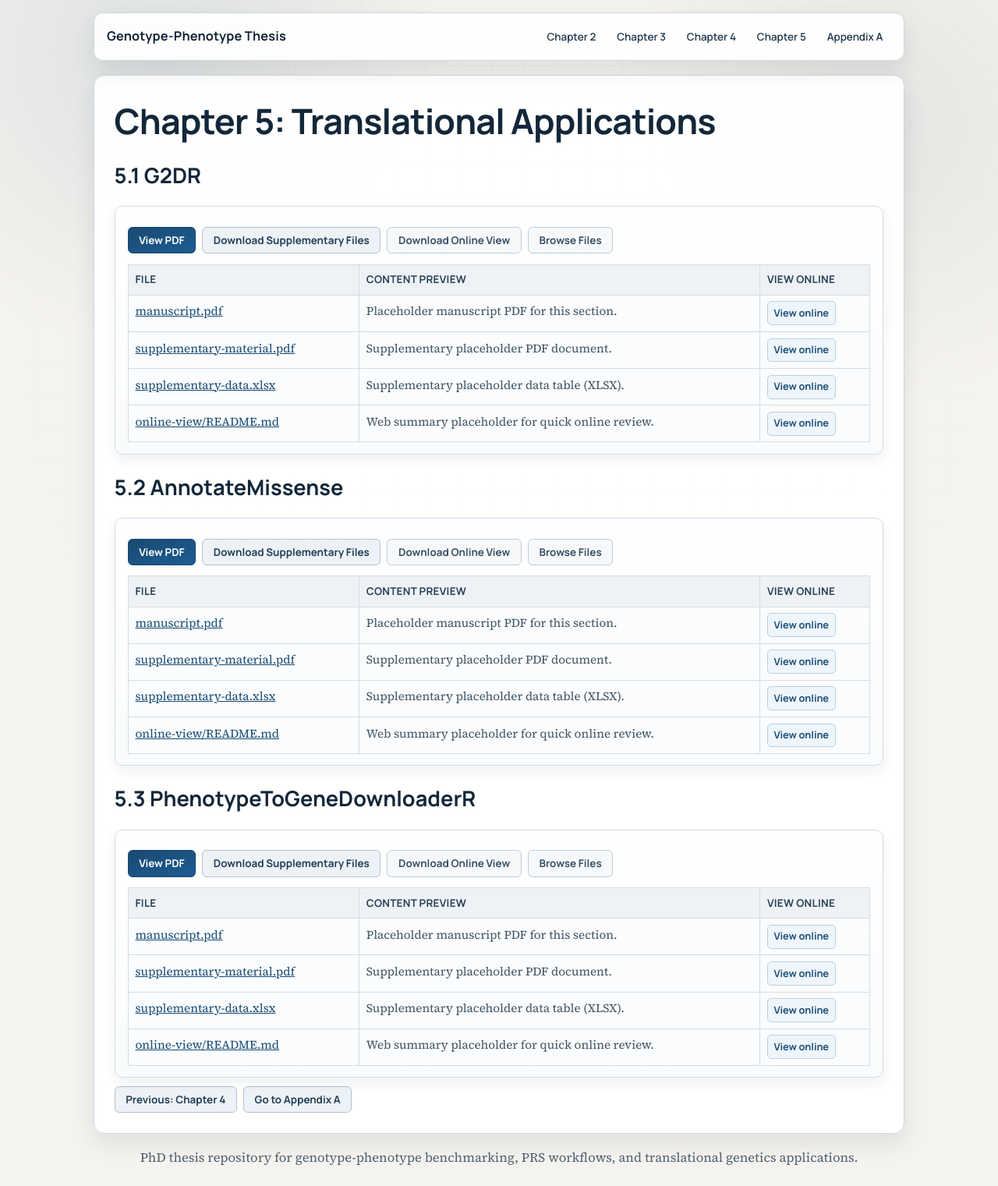
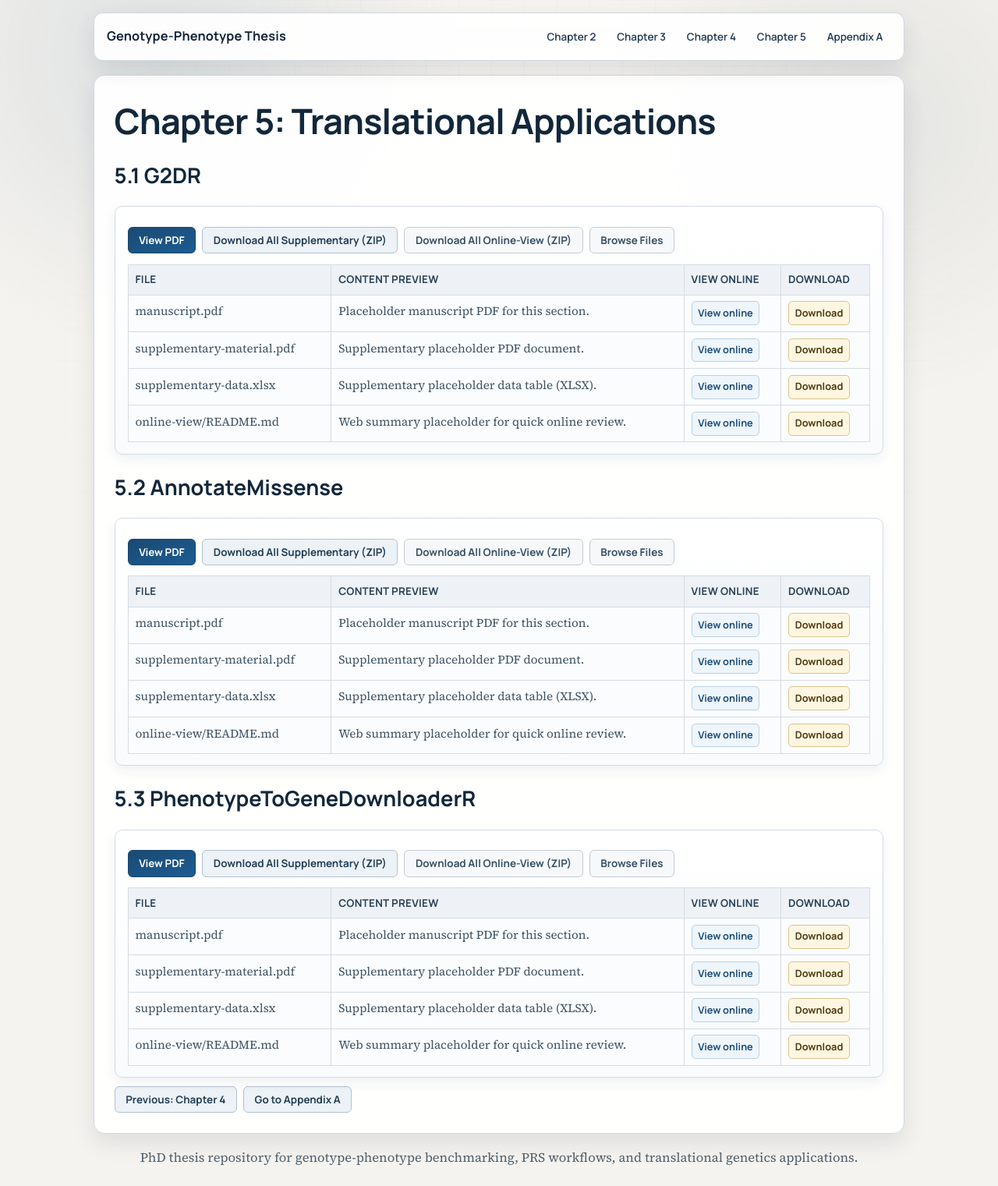
Before and after one commit to MuhammadMuneeb007/genotype-phenotype-thesis, a Jekyll site: the page built from docs/chapters/chapter-05.md, in a window 1280 px wide. Shown: the whole page at 78% size. Built offline with Jekyll 4.4.1, drawn with Linux system fonts in a browser that asks for light colours; our own code applies the rules of GitHub Pages for plain Markdown files.

Commit message:
Add per-file view and download controls with XLSX preview links

```diff
--- a/docs/assets/css/styles.css
+++ b/docs/assets/css/styles.css
@@ -241,6 +241,16 @@ a:hover {
   text-decoration: none;
 }
 
+.table-action-download {
+  color: #4f3a0f;
+  border-color: #d8c48c;
+  background: #fff6e2;
+}
+
+.table-action-download:hover {
+  background: #fff0cf;
+}
+
 .action-row {
   display: flex;
   flex-wrap: wrap;
--- a/docs/chapters/chapter-05.md
+++ b/docs/chapters/chapter-05.md
@@ -10,35 +10,39 @@ layout: default
 
 <div class="study-card">
 	<div class="action-row">
-		<a class="btn btn-primary" href="{{ site.repository_raw_url }}/chapters/chapter-05-translational-applications/5.1-g2dr/manuscript.pdf" target="_blank" rel="noopener">View PDF</a>
-		<a class="btn" href="{{ '/assets/downloads/5.1-g2dr-supplementary.zip' | relative_url }}" download>Download Supplementary Files</a>
-		<a class="btn btn-ghost" href="{{ '/assets/downloads/5.1-g2dr-online-view.zip' | relative_url }}" download>Download Online View</a>
+		<a class="btn btn-primary" href="{{ site.repository_url }}/blob/main/chapters/chapter-05-translational-applications/5.1-g2dr/manuscript.pdf" target="_blank" rel="noopener">View PDF</a>
+		<a class="btn" href="{{ '/assets/downloads/5.1-g2dr-supplementary.zip' | relative_url }}" download>Download All Supplementary (ZIP)</a>
+		<a class="btn btn-ghost" href="{{ '/assets/downloads/5.1-g2dr-online-view.zip' | relative_url }}" download>Download All Online-View (ZIP)</a>
 		<a class="btn btn-ghost" href="{{ site.repository_url }}/tree/main/chapters/chapter-05-translational-applications/5.1-g2dr">Browse Files</a>
 	</div>
 	<table class="preview-table">
 		<thead>
-			<tr><th>File</th><th>Content Preview</th><th>View Online</th></tr>
+			<tr><th>File</th><th>Content Preview</th><th>View Online</th><th>Download</th></tr>
 		</thead>
 		<tbody>
 			<tr>
-				<td><a href="{{ site.repository_raw_url }}/chapters/chapter-05-translational-applications/5.1-g2dr/manuscript.pdf" target="_blank" rel="noopener">manuscript.pdf</a></td>
+				<td>manuscript.pdf</td>
 				<td>Placeholder manuscript PDF for this section.</td>
-				<td><a class="table-action" href="{{ site.repository_raw_url }}/chapters/chapter-05-translational-applications/5.1-g2dr/manuscript.pdf" target="_blank" rel="noopener">View online</a></td>
+				<td><a class="table-action" href="{{ site.repository_url }}/blob/main/chapters/chapter-05-translational-applications/5.1-g2dr/manuscript.pdf" target="_blank" rel="noopener">View online</a></td>
+				<td><a class="table-action table-action-download" href="{{ site.repository_raw_url }}/chapters/chapter-05-translational-applications/5.1-g2dr/manuscript.pdf" target="_blank" rel="noopener" download>Download</a></td>
 			</tr>
 			<tr>
-				<td><a href="{{ site.repository_raw_url }}/chapters/chapter-05-translational-applications/5.1-g2dr/supplementary/supplementary-material.pdf" target="_blank" rel="noopener">supplementary-material.pdf</a></td>
+				<td>supplementary-material.pdf</td>
 				<td>Supplementary placeholder PDF document.</td>
-				<td><a class="table-action" href="{{ site.repository_raw_url }}/chapters/chapter-05-translational-applications/5.1-g2dr/supplementary/supplementary-material.pdf" target="_blank" rel="noopener">View online</a></td>
+				<td><a class="table-action" href="{{ site.repository_url }}/blob/main/chapters/chapter-05-translational-applications/5.1-g2dr/supplementary/supplementary-material.pdf" target="_blank" rel="noopener">View online</a></td>
+				<td><a class="table-action table-action-download" href="{{ site.repository_raw_url }}/chapters/chapter-05-translational-applications/5.1-g2dr/supplementary/supplementary-material.pdf" target="_blank" rel="noopener" download>Download</a></td>
 			</tr>
 			<tr>
-				<td><a href="{{ site.repository_url }}/blob/main/chapters/chapter-05-translational-applications/5.1-g2dr/supplementary/supplementary-data.xlsx" target="_blank" rel="noopener">supplementary-data.xlsx</a></td>
+				<td>supplementary-data.xlsx</td>
 				<td>Supplementary placeholder data table (XLSX).</td>
-				<td><a class="table-action" href="{{ site.repository_url }}/blob/main/chapters/chapter-05-translational-applications/5.1-g2dr/supplementary/supplementary-data.xlsx" target="_blank" rel="noopener">View online</a></td>
+				<td><a class="table-action" href="https://view.officeapps.live.com/op/view.aspx?src=https%3A%2F%2Fraw.githubusercontent.com%2FMuhammadMuneeb007%2Fgenotype-phenotype-thesis%2Fmain%2Fchapters%2Fchapter-05-translational-applications%2F5.1-g2dr%2Fsupplementary%2Fsupplementary-data.xlsx" target="_blank" rel="noopener">View online</a></td>
+				<td><a class="table-action table-action-download" href="{{ site.repository_raw_url }}/chapters/chapter-05-translational-applications/5.1-g2dr/supplementary/supplementary-data.xlsx" target="_blank" rel="noopener" download>Download</a></td>
 			</tr>
 			<tr>
-				<td><a href="{{ site.repository_url }}/blob/main/chapters/chapter-05-translational-applications/5.1-g2dr/online-view/README.md" target="_blank" rel="noopener">online-view/README.md</a></td>
+				<td>online-view/README.md</td>
 				<td>Web summary placeholder for quick online review.</td>
 				<td><a class="table-action" href="{{ site.repository_url }}/blob/main/chapters/chapter-05-translational-applications/5.1-g2dr/online-view/README.md" target="_blank" rel="noopener">View online</a></td>
+				<td><a class="table-action table-action-download" href="{{ site.repository_raw_url }}/chapters/chapter-05-translational-applications/5.1-g2dr/online-view/README.md" target="_blank" rel="noopener" download>Download</a></td>
 			</tr>
 		</tbody>
 	</table>
@@ -48,35 +52,39 @@ layout: default
 
 <div class="study-card">
 	<div class="action-row">
-		<a class="btn btn-primary" href="{{ site.repository_raw_url }}/chapters/chapter-05-translational-applications/5.2-annotatemissense/manuscript.pdf" target="_blank" rel="noopener">View PDF</a>
-		<a class="btn" href="{{ '/assets/downloads/5.2-annotatemissense-supplementary.zip' | relative_url }}" download>Download Supplementary Files</a>
-		<a class="btn btn-ghost" href="{{ '/assets/downloads/5.2-annotatemissense-online-view.zip' | relative_url }}" download>Download Online View</a>
+		<a class="btn btn-primary" href="{{ site.repository_url }}/blob/main/chapters/chapter-05-translational-applications/5.2-annotatemissense/manuscript.pdf" target="_blank" rel="noopener">View PDF</a>
+		<a class="btn" href="{{ '/assets/downloads/5.2-annotatemissense-supplementary.zip' | relative_url }}" download>Download All Supplementary (ZIP)</a>
+		<a class="btn btn-ghost" href="{{ '/assets/downloads/5.2-annotatemissense-online-view.zip' | relative_url }}" download>Download All Online-View (ZIP)</a>
 		<a class="btn btn-ghost" href="{{ site.repository_url }}/tree/main/chapters/chapter-05-translational-applications/5.2-annotatemissense">Browse Files</a>
 	</div>
 	<table class="preview-table">
 		<thead>
-			<tr><th>File</th><th>Content Preview</th><th>View Online</th></tr>
+			<tr><th>File</th><th>Content Preview</th><th>View Online</th><th>Download</th></tr>
 		</thead>
 		<tbody>
 			<tr>
-				<td><a href="{{ site.repository_raw_url }}/chapters/chapter-05-translational-applications/5.2-annotatemissense/manuscript.pdf" target="_blank" rel="noopener">manuscript.pdf</a></td>
+				<td>manuscript.pdf</td>
 				<td>Placeholder manuscript PDF for this section.</td>
-				<td><a class="table-action" href="{{ site.repository_raw_url }}/chapters/chapter-05-translational-applications/5.2-annotatemissense/manuscript.pdf" target="_blank" rel="noopener">View online</a></td>
+				<td><a class="table-action" href="{{ site.repository_url }}/blob/main/chapters/chapter-05-translational-applications/5.2-annotatemissense/manuscript.pdf" target="_blank" rel="noopener">View online</a></td>
+				<td><a class="table-action table-action-download" href="{{ site.repository_raw_url }}/chapters/chapter-05-translational-applications/5.2-annotatemissense/manuscript.pdf" target="_blank" rel="noopener" download>Download</a></td>
 			</tr>
 			<tr>
-				<td><a href="{{ site.repository_raw_url }}/chapters/chapter-05-translational-applications/5.2-annotatemissense/supplementary/supplementary-material.pdf" target="_blank" rel="noopener">supplementary-material.pdf</a></td>
+				<td>supplementary-material.pdf</td>
 				<td>Supplementary placeholder PDF document.</td>
-				<td><a class="table-action" href="{{ site.repository_raw_url }}/chapters/chapter-05-translational-applications/5.2-annotatemissense/supplementary/supplementary-material.pdf" target="_blank" rel="noopener">View online</a></td>
+				<td><a class="table-action" href="{{ site.repository_url }}/blob/main/chapters/chapter-05-translational-applications/5.2-annotatemissense/supplementary/supplementary-material.pdf" target="_blank" rel="noopener">View online</a></td>
+				<td><a class="table-action table-action-download" href="{{ site.repository_raw_url }}/chapters/chapter-05-translational-applications/5.2-annotatemissense/supplementary/supplementary-material.pdf" target="_blank" rel="noopener" download>Download</a></td>
 			</tr>
 			<tr>
-				<td><a href="{{ site.repository_url }}/blob/main/chapters/chapter-05-translational-applications/5.2-annotatemissense/supplementary/supplementary-data.xlsx" target="_blank" rel="noopener">supplementary-data.xlsx</a></td>
+				<td>supplementary-data.xlsx</td>
 				<td>Supplementary placeholder data table (XLSX).</td>
-				<td><a class="table-action" href="{{ site.repository_url }}/blob/main/chapters/chapter-05-translational-applications/5.2-annotatemissense/supplementary/supplementary-data.xlsx" target="_blank" rel="noopener">View online</a></td>
+				<td><a class="table-action" href="https://view.officeapps.live.com/op/view.aspx?src=https%3A%2F%2Fraw.githubusercontent.com%2FMuhammadMuneeb007%2Fgenotype-phenotype-thesis%2Fmain%2Fchapters%2Fchapter-05-translational-applications%2F5.2-annotatemissense%2Fsupplementary%2Fsupplementary-data.xlsx" target="_blank" rel="noopener">View online</a></td>
+				<td><a class="table-action table-action-download" href="{{ site.repository_raw_url }}/chapters/chapter-05-translational-applications/5.2-annotatemissense/supplementary/supplementary-data.xlsx" target="_blank" rel="noopener" download>Download</a></td>
 			</tr>
 			<tr>
-				<td><a href="{{ site.repository_url }}/blob/main/chapters/chapter-05-translational-applications/5.2-annotatemissense/online-view/README.md" target="_blank" rel="noopener">online-view/README.md</a></td>
+				<td>online-view/README.md</td>
 				<td>Web summary placeholder for quick online review.</td>
 				<td><a class="table-action" href="{{ site.repository_url }}/blob/main/chapters/chapter-05-translational-applications/5.2-annotatemissense/online-view/README.md" target="_blank" rel="noopener">View online</a></td>
+				<td><a class="table-action table-action-download" href="{{ site.repository_raw_url }}/chapters/chapter-05-translational-applications/5.2-annotatemissense/online-view/README.md" target="_blank" rel="noopener" download>Download</a></td>
 			</tr>
 		</tbody>
 	</table>
@@ -86,35 +94,39 @@ layout: default
 
 <div class="study-card">
 	<div class="action-row">
-		<a class="btn btn-primary" href="{{ site.repository_raw_url }}/chapters/chapter-05-translational-applications/5.3-phenotypetogenedownloaderr/manuscript.pdf" target="_blank" rel="noopener">View PDF</a>
-		<a class="btn" href="{{ '/assets/downloads/5.3-phenotypetogenedownloaderr-supplementary.zip' | relative_url }}" download>Download Supplementary Files</a>
-		<a class="btn btn-ghost" href="{{ '/assets/downloads/5.3-phenotypetogenedownloaderr-online-view.zip' | relative_url }}" download>Download Online View</a>
+		<a class="btn btn-primary" href="{{ site.repository_url }}/blob/main/chapters/chapter-05-translational-applications/5.3-phenotypetogenedownloaderr/manuscript.pdf" target="_blank" rel="noopener">View PDF</a>
+		<a class="btn" href="{{ '/assets/downloads/5.3-phenotypetogenedownloaderr-supplementary.zip' | relative_url }}" download>Download All Supplementary (ZIP)</a>
+		<a class="btn btn-ghost" href="{{ '/assets/downloads/5.3-phenotypetogenedownloaderr-online-view.zip' | relative_url }}" download>Download All Online-View (ZIP)</a>
 		<a class="btn btn-ghost" href="{{ site.repository_url }}/tree/main/chapters/chapter-05-translational-applications/5.3-phenotypetogenedownloaderr">Browse Files</a>
 	</div>
 	<table class="preview-table">
 		<thead>
-			<tr><th>File</th><th>Content Preview</th><th>View Online</th></tr>
+			<tr><th>File</th><th>Content Preview</th><th>View Online</th><th>Download</th></tr>
 		</thead>
 		<tbody>
 			<tr>
-				<td><a href="{{ site.repository_raw_url }}/chapters/chapter-05-translational-applications/5.3-phenotypetogenedownloaderr/manuscript.pdf" target="_blank" rel="noopener">manuscript.pdf</a></td>
+				<td>manuscript.pdf</td>
 				<td>Placeholder manuscript PDF for this section.</td>
-				<td><a class="table-action" href="{{ site.repository_raw_url }}/chapters/chapter-05-translational-applications/5.3-phenotypetogenedownloaderr/manuscript.pdf" target="_blank" rel="noopener">View online</a></td>
+				<td><a class="table-action" href="{{ site.repository_url }}/blob/main/chapters/chapter-05-translational-applications/5.3-phenotypetogenedownloaderr/manuscript.pdf" target="_blank" rel="noopener">View online</a></td>
+				<td><a class="table-action table-action-download" href="{{ site.repository_raw_url }}/chapters/chapter-05-translational-applications/5.3-phenotypetogenedownloaderr/manuscript.pdf" target="_blank" rel="noopener" download>Download</a></td>
 			</tr>
 			<tr>
-				<td><a href="{{ site.repository_raw_url }}/chapters/chapter-05-translational-applications/5.3-phenotypetogenedownloaderr/supplementary/supplementary-material.pdf" target="_blank" rel="noopener">supplementary-material.pdf</a></td>
+				<td>supplementary-material.pdf</td>
 				<td>Supplementary placeholder PDF document.</td>
-				<td><a class="table-action" href="{{ site.repository_raw_url }}/chapters/chapter-05-translational-applications/5.3-phenotypetogenedownloaderr/supplementary/supplementary-material.pdf" target="_blank" rel="noopener">View online</a></td>
+				<td><a class="table-action" href="{{ site.repository_url }}/blob/main/chapters/chapter-05-translational-applications/5.3-phenotypetogenedownloaderr/supplementary/supplementary-material.pdf" target="_blank" rel="noopener">View online</a></td>
+				<td><a class="table-action table-action-download" href="{{ site.repository_raw_url }}/chapters/chapter-05-translational-applications/5.3-phenotypetogenedownloaderr/supplementary/supplementary-material.pdf" target="_blank" rel="noopener" download>Download</a></td>
 			</tr>
 			<tr>
-				<td><a href="{{ site.repository_url }}/blob/main/chapters/chapter-05-translational-applications/5.3-phenotypetogenedownloaderr/supplementary/supplementary-data.xlsx" target="_blank" rel="noopener">supplementary-data.xlsx</a></td>
+				<td>supplementary-data.xlsx</td>
 				<td>Supplementary placeholder data table (XLSX).</td>
-				<td><a class="table-action" href="{{ site.repository_url }}/blob/main/chapters/chapter-05-translational-applications/5.3-phenotypetogenedownloaderr/supplementary/supplementary-data.xlsx" target="_blank" rel="noopener">View online</a></td>
+				<td><a class="table-action" href="https://view.officeapps.live.com/op/view.aspx?src=https%3A%2F%2Fraw.githubusercontent.com%2FMuhammadMuneeb007%2Fgenotype-phenotype-thesis%2Fmain%2Fchapters%2Fchapter-05-translational-applications%2F5.3-phenotypetogenedownloaderr%2Fsupplementary%2Fsupplementary-data.xlsx" target="_blank" rel="noopener">View online</a></td>
+				<td><a class="table-action table-action-download" href="{{ site.repository_raw_url }}/chapters/chapter-05-translational-applications/5.3-phenotypetogenedownloaderr/supplementary/supplementary-data.xlsx" target="_blank" rel="noopener" download>Download</a></td>
 			</tr>
 			<tr>
-				<td><a href="{{ site.repository_url }}/blob/main/chapters/chapter-05-translational-applications/5.3-phenotypetogenedownloaderr/online-view/README.md" target="_blank" rel="noopener">online-view/README.md</a></td>
+				<td>online-view/README.md</td>
 				<td>Web summary placeholder for quick online review.</td>
 				<td><a class="table-action" href="{{ site.repository_url }}/blob/main/chapters/chapter-05-translational-applications/5.3-phenotypetogenedownloaderr/online-view/README.md" target="_blank" rel="noopener">View online</a></td>
+				<td><a class="table-action table-action-download" href="{{ site.repository_raw_url }}/chapters/chapter-05-translational-applications/5.3-phenotypetogenedownloaderr/online-view/README.md" target="_blank" rel="noopener" download>Download</a></td>
 			</tr>
 		</tbody>
 	</table>
```
Also changed, not shown: docs/appendix/appendix-a.md (+15 -11 lines), docs/chapters/chapter-02.md (+30 -22 lines), docs/chapters/chapter-03.md (+45 -33 lines), docs/chapters/chapter-04.md (+30 -22 lines).
